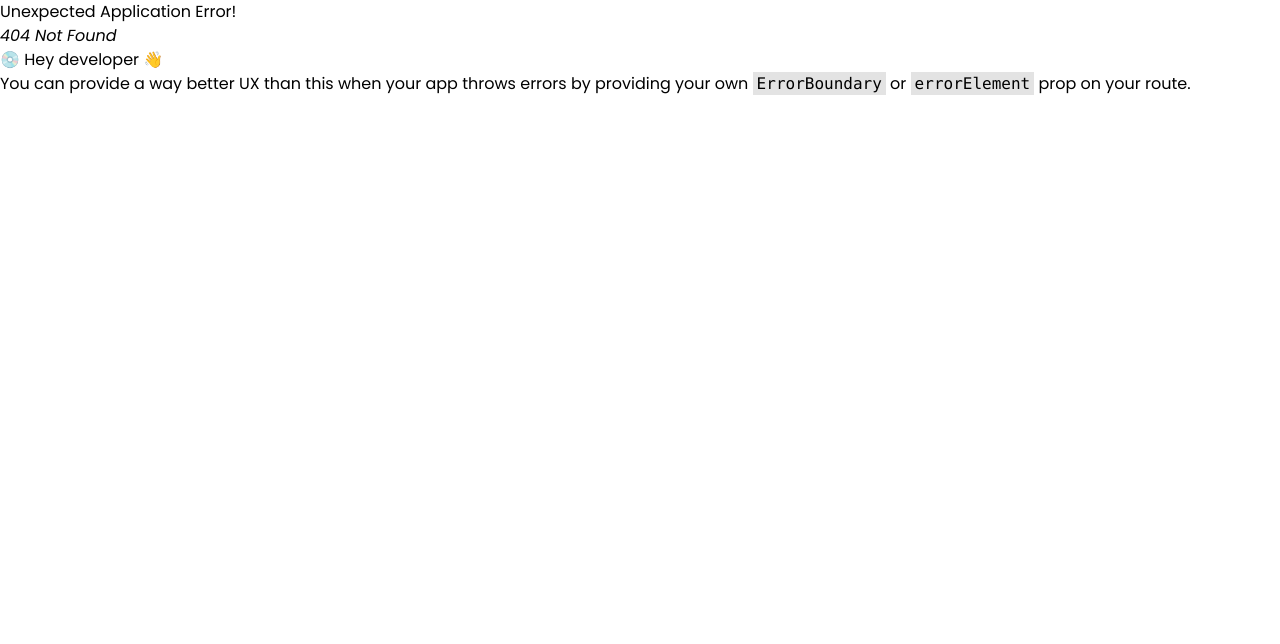
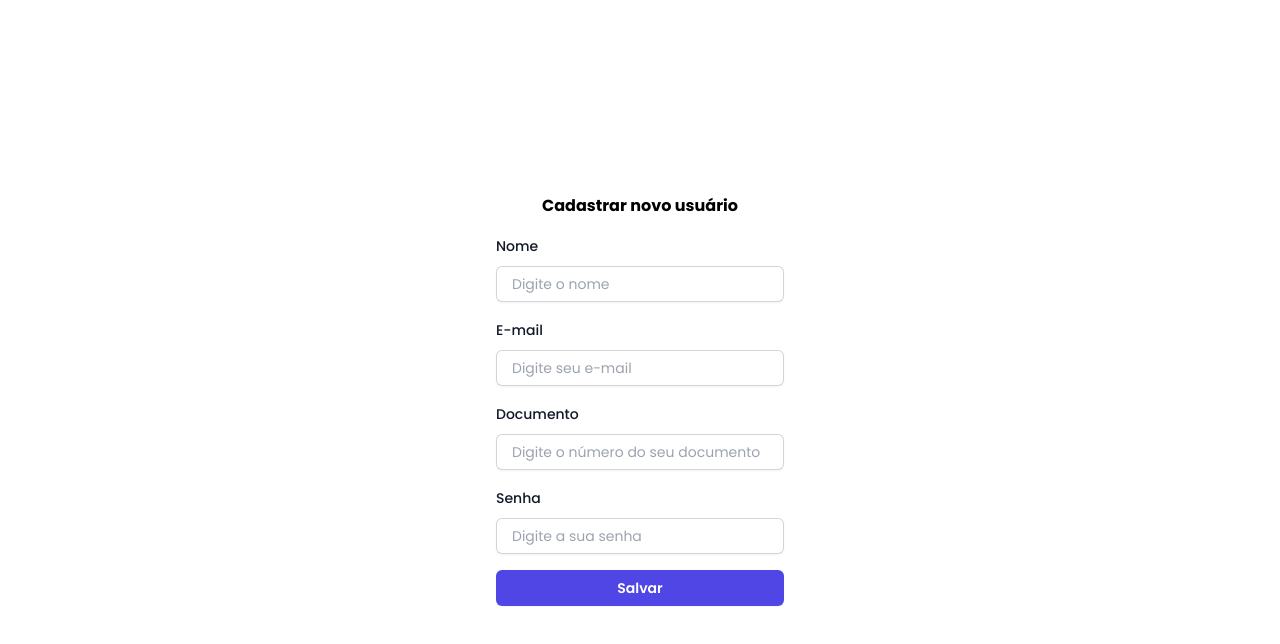
Before and after one commit to dsllt/PI_Analise_Solucoes_integradas_para_organizacoes, a React (Vite) app in the folder frontend/: page /cadastrar-usuario in a window 1280 px wide. Before the commit this address had no page. Shown: the top 644 px of the page. Built offline with nearby package versions, Linux system fonts and the light colour scheme.

Commit message:
feat: cria página inicial e de cadastro de usuário

```diff
--- a/frontend/src/components/input/input.tsx
+++ b/frontend/src/components/input/input.tsx
@@ -1,10 +1,13 @@
+import { ChangeEventHandler } from 'react'
+
 type InputProps = {
   label: string
   id: string
   placeholder: string
   type: 'text' | 'email' | 'password'
+  onChange: ChangeEventHandler<HTMLInputElement>
 }
-const Input = ({ label, id, placeholder, type }: InputProps) => {
+const Input = ({ label, id, placeholder, type, onChange }: InputProps) => {
   return (
     <div className="w-full">
       <label htmlFor={id} className="block text-sm/6 font-medium text-gray-900">
@@ -18,6 +21,7 @@ const Input = ({ label, id, placeholder, type }: InputProps) => {
           placeholder={placeholder}
           required
           className="block w-full rounded-md border-0 py-1.5 pl-4 text-gray-900 shadow-sm ring-1 ring-inset ring-gray-300 placeholder:text-gray-400 focus:ring-2 focus:ring-inset focus:ring-indigo-600 sm:text-sm/6"
+          onChange={onChange}
         />
       </div>
     </div>
--- /dev/null
+++ b/frontend/src/pages/cadastrar-usuario/cadastrar-usuario.tsx
@@ -0,0 +1,72 @@
+import { useState } from 'react'
+import { Button, Input } from '../../components'
+import { useNavigate } from 'react-router-dom'
+
+const CadastrarUsuario = () => {
+  const navigate = useNavigate()
+
+  const [nome, setNome] = useState('')
+  const [email, setEmail] = useState('')
+  const [documento, setDocumento] = useState('')
+  const [senha, setSenha] = useState('')
+
+  const onSalvar = async () => {
+    const response = await fetch('http://localhost:8080/usuarios/cadastrar', {
+      method: 'POST',
+      headers: {
+        'Content-Type': 'application/json',
+      },
+      body: JSON.stringify({
+        nome,
+        email,
+        documento,
+        senha,
+      }),
+    })
+
+    if (response.ok) {
+      navigate('/login')
+    } else {
+      console.error('Erro no login:', response.statusText)
+    }
+  }
+
+  return (
+    <div className="w-full h-screen flex flex-col content-center items-center justify-center">
+      <h3 className="mb-4 font-bold">Cadastrar novo usuário</h3>
+      <div className="flex flex-col gap-4 w-72">
+        <Input
+          id="nome"
+          label="Nome"
+          placeholder="Digite o nome"
+          type="text"
+          onChange={(e) => setNome(e.target.value)}
+        />
+        <Input
+          id="email"
+          label="E-mail"
+          placeholder="Digite seu e-mail"
+          type="email"
+          onChange={(e) => setEmail(e.target.value)}
+        />
+        <Input
+          id="documento"
+          label="Documento"
+          placeholder="Digite o número do seu documento"
+          type="text"
+          onChange={(e) => setDocumento(e.target.value)}
+        />
+        <Input
+          id="senha"
+          label="Senha"
+          placeholder="Digite a sua senha"
+          type="password"
+          onChange={(e) => setSenha(e.target.value)}
+        />
+        <Button text="Salvar" type="button" onClick={onSalvar} />
+      </div>
+    </div>
+  )
+}
+
+export default CadastrarUsuario
--- a/frontend/src/pages/home/home.tsx
+++ b/frontend/src/pages/home/home.tsx
@@ -4,30 +4,24 @@ import { Button } from '../../components'
 const Home = () => {
   const navigate = useNavigate()
 
-  const onClickAdicionarMedicao = () => {
-    navigate('/medicao')
+  const onClickLogin = () => {
+    navigate('/login')
   }
-  const onClickCurvaCrescimento = () => {
-    navigate('/curva-crescimento')
+  const onClickCadastrar = () => {
+    navigate('/cadastrar-usuario')
   }
-  const onClickPerfil = () => {
-    navigate('/perfil')
-  }
+
   return (
-    <div className="w-full h-screen flex flex-col content-center items-center justify-center">
-      <h3 className="mb-4 font-bold">Home</h3>
-      <div className="flex flex-col gap-4 w-64">
-        <Button
-          text="Adicionar medição"
-          type="button"
-          onClick={onClickAdicionarMedicao}
-        />
-        <Button
-          text="Curva crescimento"
-          type="button"
-          onClick={onClickCurvaCrescimento}
-        />
-        <Button text="Perfil" type="button" onClick={onClickPerfil} />
+    <div className="w-screen h-screen flex min-h-full flex-col justify-center px-6 py-12 lg:px-8">
+      <div className="sm:mx-auto sm:w-full sm:max-w-sm">
+        <h2 className="mt-10 text-center text-2xl/9 font-bold tracking-tight text-gray-900">
+          Seja bem-vindo ao aplicativo
+        </h2>
+      </div>
+
+      <div className="mt-10 sm:mx-auto sm:w-full sm:max-w-sm flex flex-col gap-4">
+        <Button text="Login" type="button" onClick={onClickLogin} />
+        <Button text="Cadastrar" type="button" onClick={onClickCadastrar} />
       </div>
     </div>
   )
--- a/frontend/src/pages/index.ts
+++ b/frontend/src/pages/index.ts
@@ -1,6 +1,8 @@
+export { default as Home } from './home/home'
+export { default as CadastrarUsuario } from './cadastrar-usuario/cadastrar-usuario'
 export { default as Login } from './login/login'
 export { default as CurvaCrescimento } from './curva-crescimento/curva-crescimento'
-export { default as Home } from './home/home'
+export { default as Menu } from './menu/menu'
 export { default as Medicao } from './medicao/medicao'
 export { default as NovoRegistro } from './novo-registro/novo-registro'
 export { default as Perfil } from './perfil/perfil'
```
Also changed, not shown: frontend/src/routes/router.tsx (+12 -2 lines), 1 other file (tests, documents, lock files or other folders).
